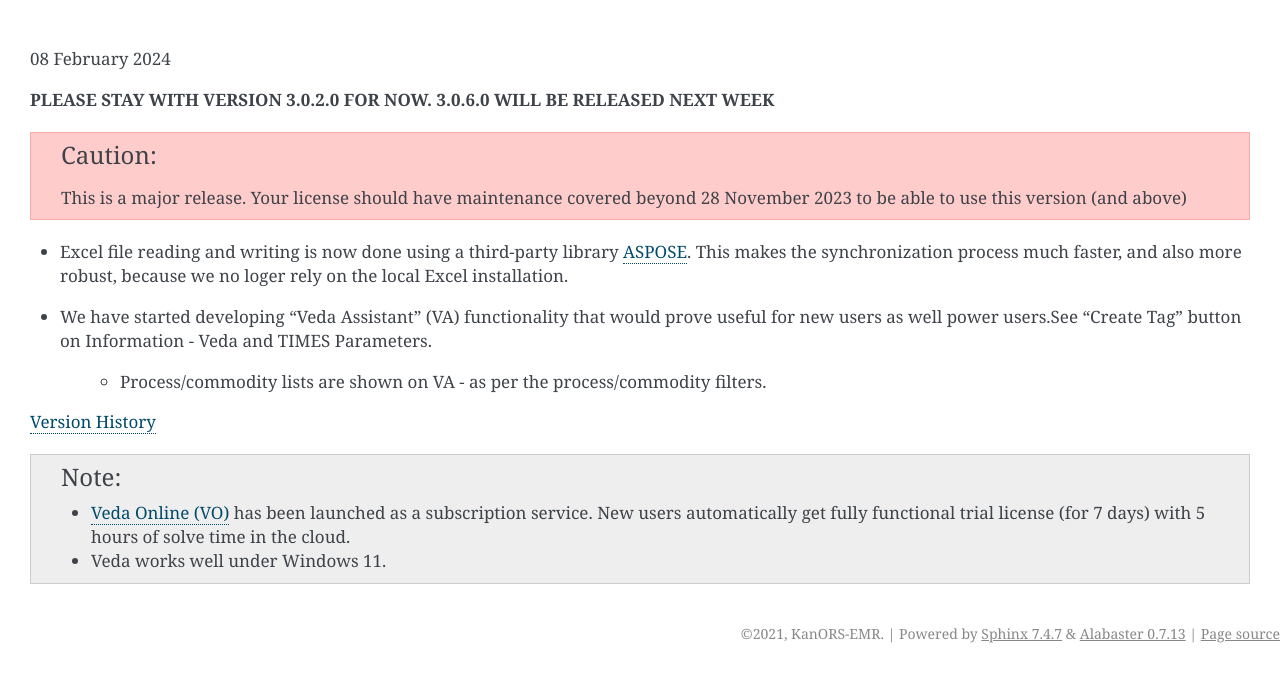
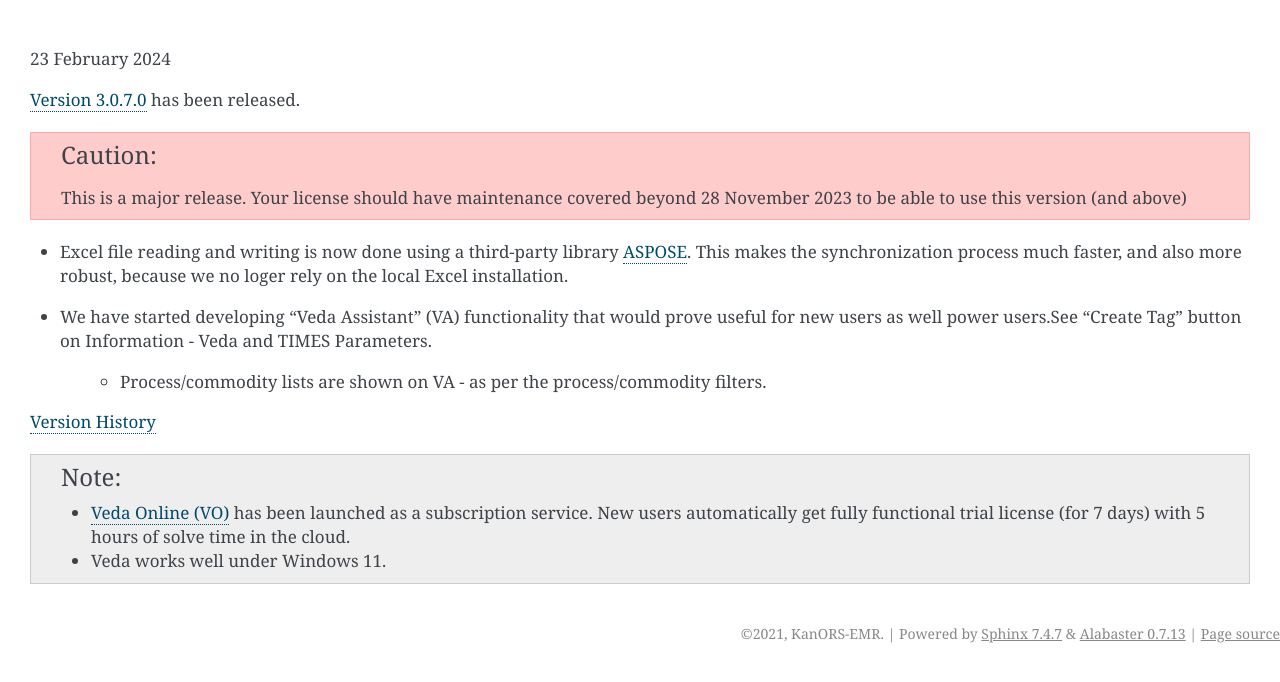
Before and after one commit to kanors-emr/Veda-start-page-news, a Sphinx documentation site: the page built from docs/source/index.rst, in a window 1280 px wide. Shown: the top 682 px of the page. Built offline with Sphinx 7.4.7, drawn with Linux system fonts in a browser that asks for light colours.

Commit message:
version 3.0.7.0

```diff
--- a/docs/source/index.rst
+++ b/docs/source/index.rst
@@ -5,9 +5,9 @@
 
 .. .. topic::
 
-08 February 2024
+23 February 2024
 
-**PLEASE STAY WITH VERSION 3.0.2.0 FOR NOW. 3.0.6.0 WILL BE RELEASED NEXT WEEK**
+`Version 3.0.7.0 <https://github.com/kanors-emr/Veda2.0-Installation/releases/>`_ has been released.
 
 .. caution::
    This is a major release. Your license should have maintenance covered beyond 28 November 2023 to be able to use this version (and above)
```
